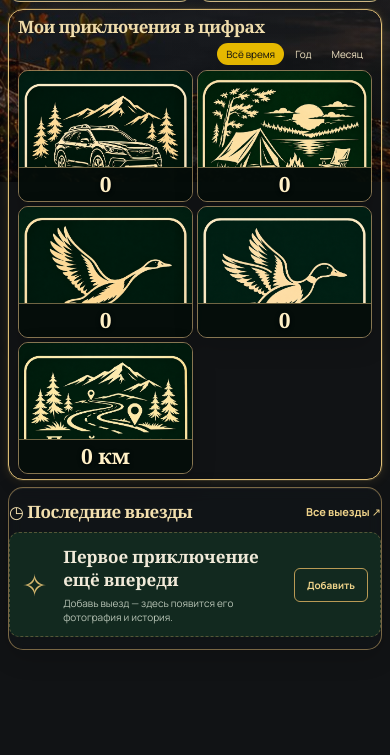
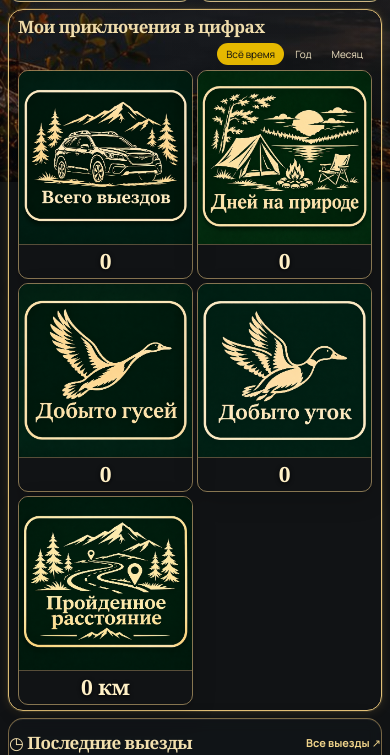
Before and after one commit to ivanovkir3012-blip/atlas-adventures, a React (Vite) app: page / in a window 390 px wide. Shown: the part 662-1417 px from the top of the page. Before the commit the page ends 1331 px from the top, so only its background shows below. Built offline with nearby package versions, Linux system fonts and the light colour scheme; grey boxes are pictures that could not be loaded.

Commit message:
Show full proportional stat artwork with transparent value footer

```diff
--- a/src/style.css
+++ b/src/style.css
@@ -973,7 +973,7 @@ input,select,textarea{
 .atlas-map-pin{width:30px;height:42px;filter:drop-shadow(0 2px 3px rgba(0,0,0,.55))}
 
 
-/* Fixed-height stat cards: crop baked-in captions out of the artwork and place values in a separate footer. */
+/* Preserve the full artwork proportions; put the value below on a transparent strip. */
 .stat-grid-home .stat-art-card{
   position:relative!important;
   display:flex!important;
@@ -981,9 +981,9 @@ input,select,textarea{
   align-items:stretch!important;
   justify-content:flex-start!important;
   gap:0!important;
-  height:164px!important;
-  min-height:164px!important;
-  max-height:164px!important;
+  height:auto!important;
+  min-height:0!important;
+  max-height:none!important;
   min-width:0!important;
   overflow:hidden!important;
   isolation:isolate!important;
@@ -1002,9 +1002,9 @@ input,select,textarea{
   min-width:0!important;
   min-height:0!important;
   max-height:none!important;
-  flex:1 1 0!important;
-  object-fit:cover!important;
-  object-position:center 12%!important;
+  flex:0 0 auto!important;
+  object-fit:contain!important;
+  object-position:center!important;
   transform:none!important;
   transform-origin:center!important;
   border:0!important;
@@ -1027,8 +1027,8 @@ input,select,textarea{
   padding:2px 8px!important;
   border-radius:0!important;
   border:0!important;
-  border-top:1px solid rgba(220,190,126,.5)!important;
-  background:rgba(5,13,10,.94)!important;
+  border-top:1px solid rgba(220,190,126,.35)!important;
+  background:transparent!important;
   color:#fff0c6!important;
   font:700 23px Georgia,serif!important;
   line-height:1.1!important;
@@ -1036,15 +1036,7 @@ input,select,textarea{
   text-shadow:0 1px 4px rgba(0,0,0,.95)!important;
 }
 @media(max-width:620px){
-  .stat-grid-home .stat-art-card{
-    height:132px!important;
-    min-height:132px!important;
-    max-height:132px!important;
-    border-radius:10px!important;
-  }
-  .stat-grid-home .stat-art-card .stat-art-full{
-    object-position:center 8%!important;
-  }
+  .stat-grid-home .stat-art-card{border-radius:10px!important}
   .stat-grid-home .stat-art-card strong{
     flex-basis:34px!important;
     height:34px!important;
```
